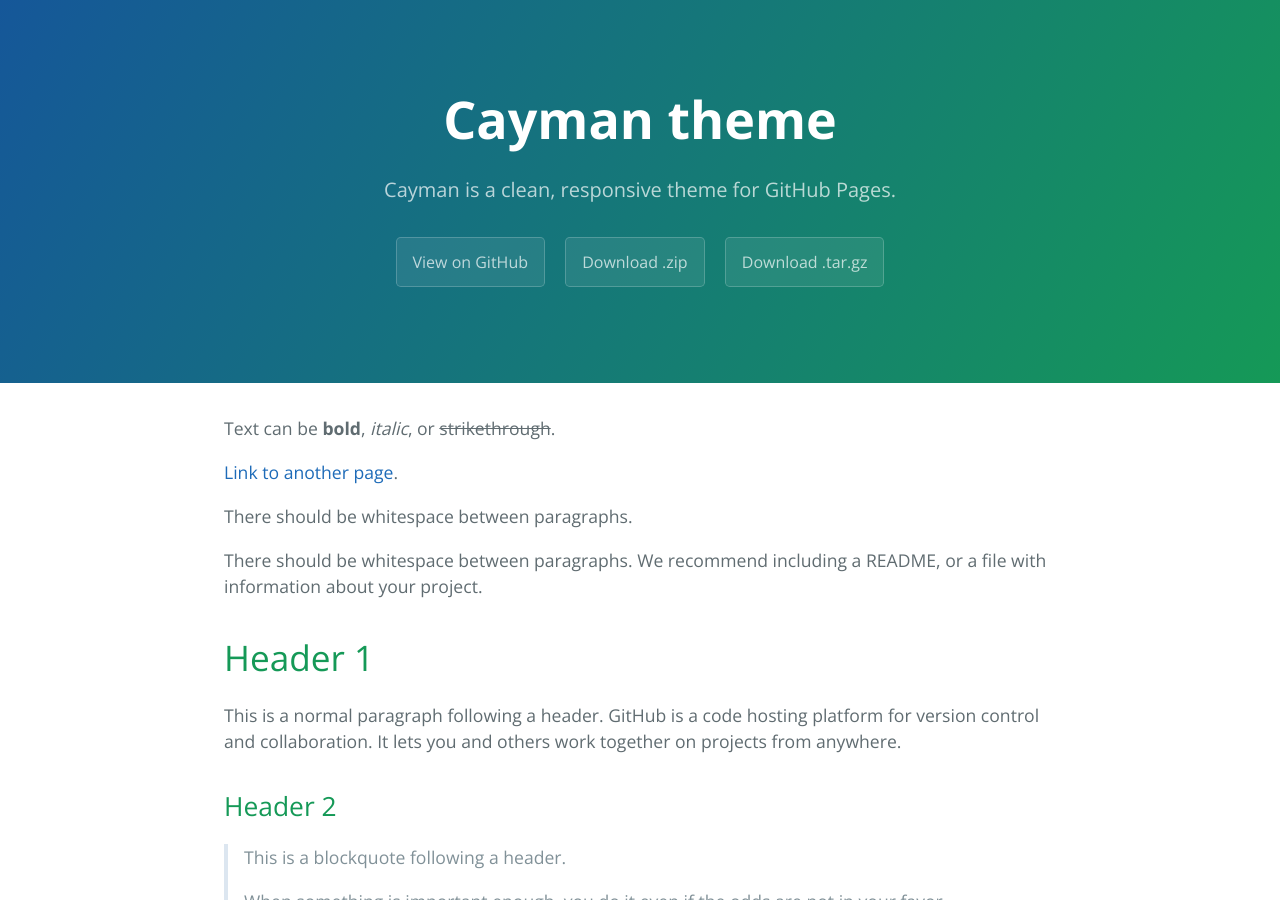
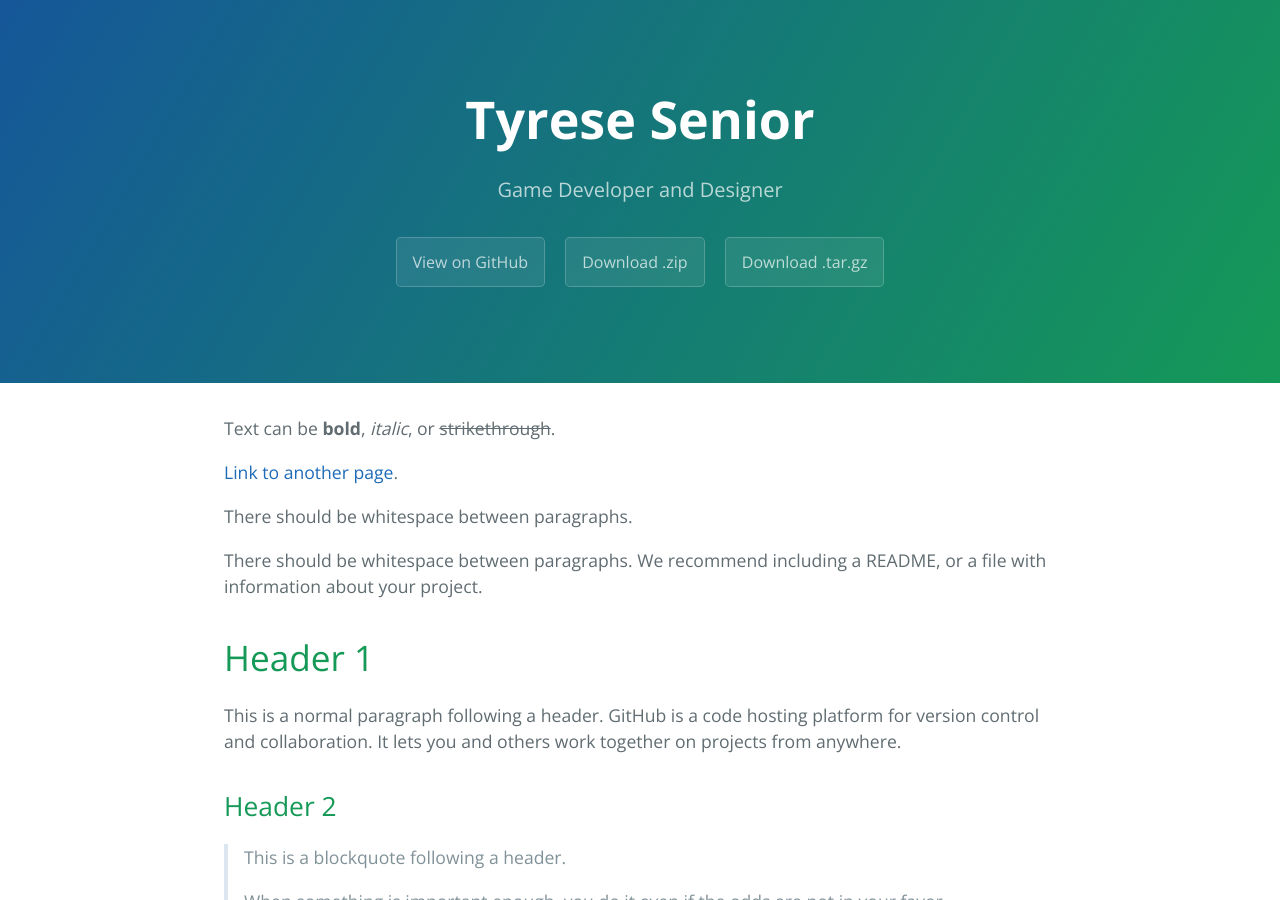
Before and after one commit to TySen9/TySenior.github.io, a Jekyll site: the page built from index.md, in a window 1280 px wide and 900 px high. Built offline with Jekyll 4.4.1, drawn with Linux system fonts in a browser that asks for light colours.

Commit message:
Update _config.yml
Added personal details to portfolio

```diff
--- a/_config.yml
+++ b/_config.yml
@@ -1,5 +1,5 @@
-title: Cayman theme
-description: Cayman is a clean, responsive theme for GitHub Pages.
+title: Tyrese Senior
+description: Game Developer and Designer
 show_downloads: true
 google_analytics:
 theme: jekyll-theme-cayman
```
